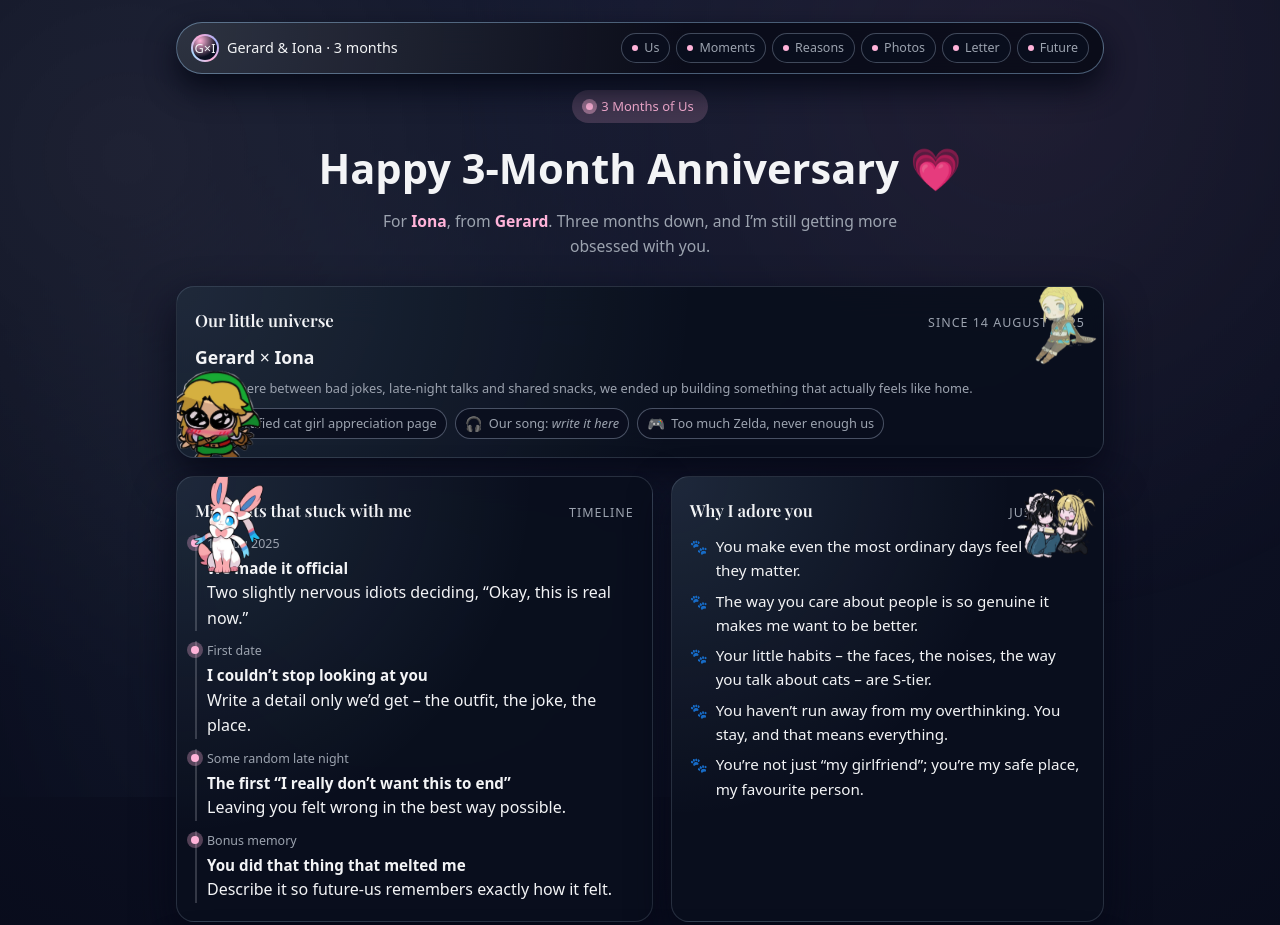
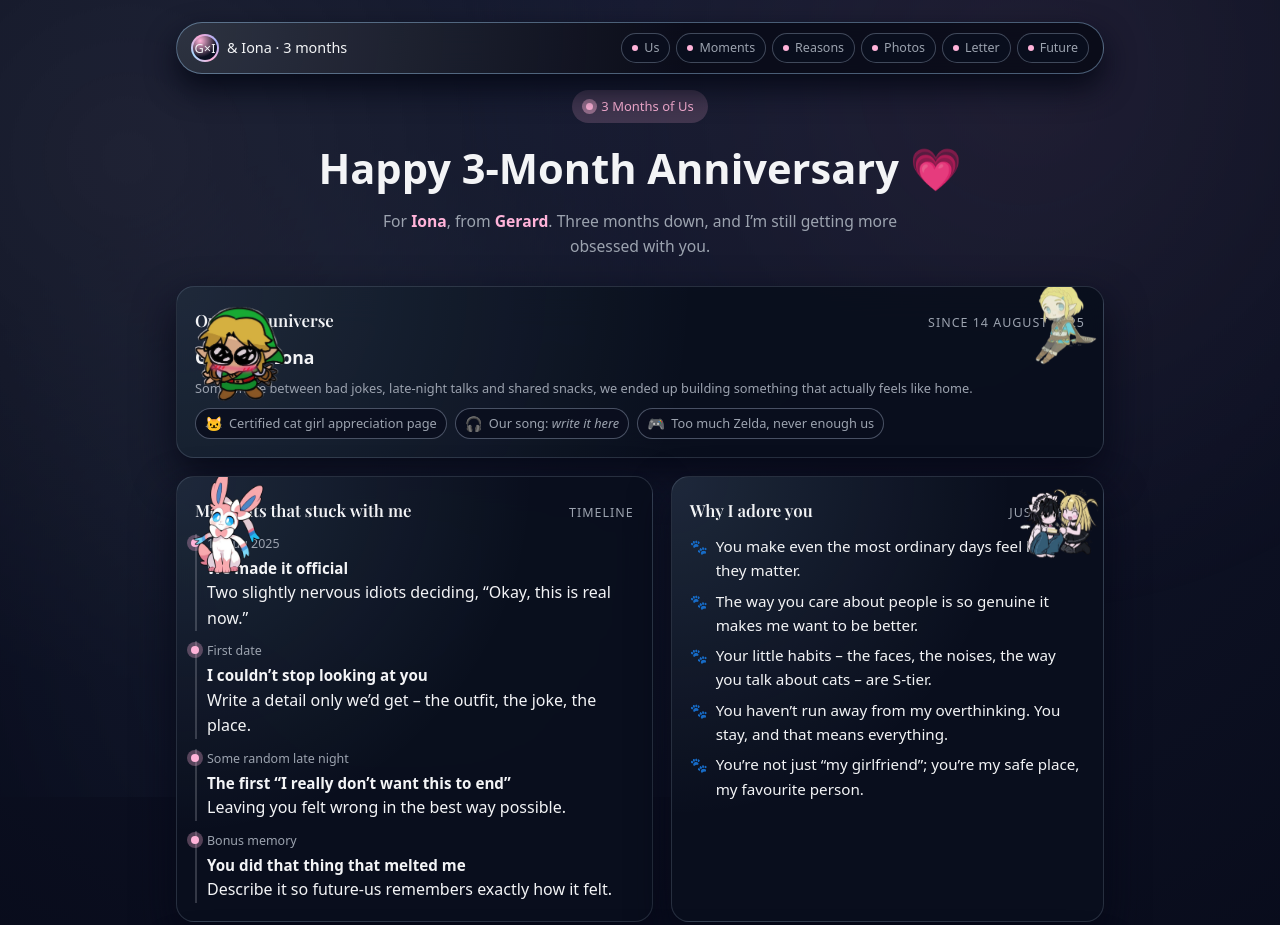
Before and after one commit to 73Lance/i-love-iona, a plain HTML site: page index.html in a window 1280 px wide. Shown: the top 925 px of the page. Drawn offline with nearby package versions, Linux system fonts and the light colour scheme.

Commit message:
Update index.html

```diff
--- a/index.html
+++ b/index.html
@@ -421,9 +421,9 @@
       animation: floatSoft 4s ease-in-out infinite;
     }
 
-    .chibi--gerard-hero {
+    .chibi---hero {
       bottom: -8px;
-      left: -6px;
+      right: -4px;
       animation: floatSoft 4.8s ease-in-out infinite;
     }
 
@@ -444,7 +444,7 @@
 
     .chibi--misa {
       top: -10px;
-      right: 6px;
+      right: 3px;
       transform-origin: bottom center;
       animation: hangSwing 3.6s ease-in-out infinite;
     }
@@ -552,7 +552,7 @@
         <div class="avatar-pair">
           <div class="avatar-inner">G×I</div>
         </div>
-        <span>Gerard & Iona · 3 months</span>
+        <span> & Iona · 3 months</span>
       </div>
       <nav class="top-nav">
         <a class="nav-chip" href="#hero"><span class="nav-dot"></span><span>Us</span></a>
```
